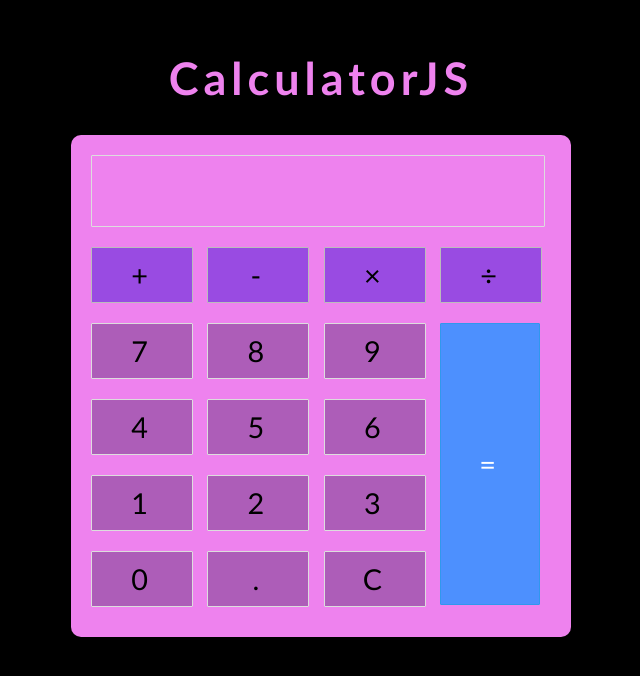
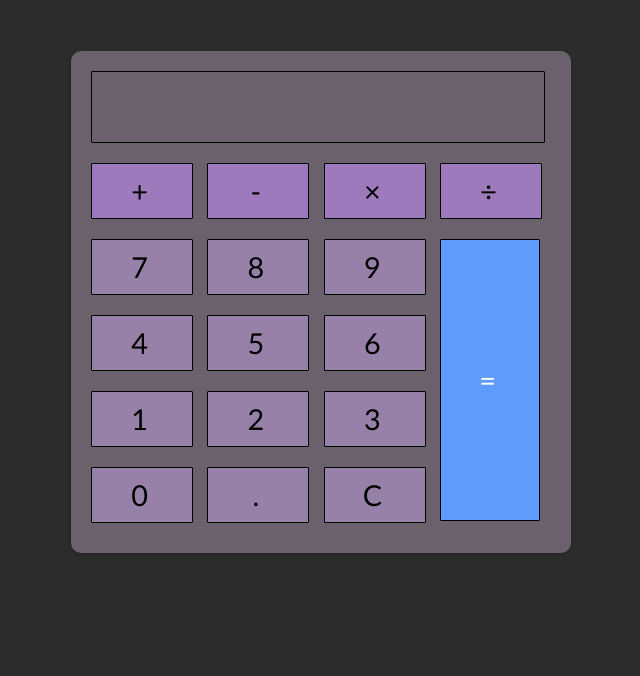
Before and after one commit to MarcosMeloTI/CalculatorJS, a plain HTML site: page index.html in a window 1280 px wide. Shown: the whole page, without its empty margins (319-959 px from the left). Drawn offline with Linux system fonts and the light colour scheme.

Commit message:
mudança de cores

```diff
--- a/index.html
+++ b/index.html
@@ -8,7 +8,6 @@
     <title>CalculatorJS</title>
 </head>
 <body>
-    <h1 class="intro">CalculatorJS</h1>
     <div class="calculator">
         <div class="input" id="input"></div>
         <div class="buttons">
--- a/style.css
+++ b/style.css
@@ -1,5 +1,5 @@
 body{
-    background-color: black;
+    background-color: rgba(0, 0, 0, 0.829);
     width: 500px;
     margin: 4% auto;
     font-family: 'Gill Sans', sans-serif;
@@ -10,23 +10,18 @@ body{
     -ms-user-select: none;
 }
 
-.intro{
-    color: violet;
-    font-size: 45px;
-    text-align: center;
-}
 
 .calculator{
     padding: 20px;
     -webkit-box-shadow: 0px 1px 4px 0px rgba(0, 0, 0, 0.2);
     box-shadow: 0px 1px 4px 0px rgba(0, 0, 0, 0.2);
     border-radius: 1px;
-    background-color: violet;
+    background-color: rgba(199, 175, 206, 0.404);
     border-radius: 2%;
 }
 
 .input{
-    border: 1px solid #ddd;
+    border: 1px solid #000000;
     border-radius: 1px;
     height: 60px;
     padding-right: 15px;
@@ -50,19 +45,19 @@ body{
 
 .operators div{
     display: inline-block;
-    border: 1px solid #bbb;
+    border: 1px solid #000000;
     border-radius: 1px;
     width: 80px;
     text-align: center;
     padding: 10px;
     margin: 20px 2px 10px 0;
     cursor: pointer;
-    background-color: #994be2;
+    background-color: #b586e2ab;
     transition: border-color .2s ease-in-out, background-color .2s, box-shadow .2s;
 }
 
 .operators div:hover {
-    background-color: rgb(121, 13, 172);
+    background-color: rgba(189, 156, 216, 0.705);
     -webkit-box-shadow: 0px 1px 4px 0px rgba(0, 0, 0, 0.2);
     box-shadow: 0px 1px 4px 0px rgba(0, 0, 0, 0.2);
     border-color: #aaa;
@@ -82,19 +77,19 @@ body{
 
   .numbers div {
     display: inline-block;
-    border: 1px solid #ddd;
+    border: 1px solid #000000;
     border-radius: 1px;
     width: 80px;
     text-align: center;
     padding: 10px;
     margin: 10px 2px 10px 0;
     cursor: pointer;
-    background-color: rgb(173, 93, 184);
+    background-color: rgb(151, 129, 168);
     transition: border-color .2s ease-in-out, background-color .2s, box-shadow .2s;
   }
 
   .numbers div:hover {
-    background-color: rgb(139, 45, 182);
+    background-color: #b586e2;
     -webkit-box-shadow: 0px 1px 4px 0px rgba(0, 0, 0, 0.2);
     box-shadow: 0px 1px 4px 0px rgba(0, 0, 0, 0.2);
     border-color: #bbb;
@@ -106,7 +101,7 @@ body{
 
   div.equal {
     display: inline-block;
-    border: 1px solid #3098ed;
+    border: 1px solid #000000;
     border-radius: 1px;
     width: 17%;
     text-align: center;
@@ -115,15 +110,15 @@ body{
     vertical-align: top;
     cursor: pointer;
     color: #FFF;
-    background-color: #4d90fe;
+    background-color: #5f9bfa;
     transition: all .2s ease-in-out;
   }
 
   div.equal:hover {
-    background-color: #307CF9;
+    background-color: #418aff;
     -webkit-box-shadow: 0px 1px 4px 0px rgba(0, 0, 0, 0.2);
     box-shadow: 0px 1px 4px 0px rgba(0, 0, 0, 0.2);
-    border-color: #1857BB;
+    border-color: #418aff;
   }
 
   div.equal:active {
```
